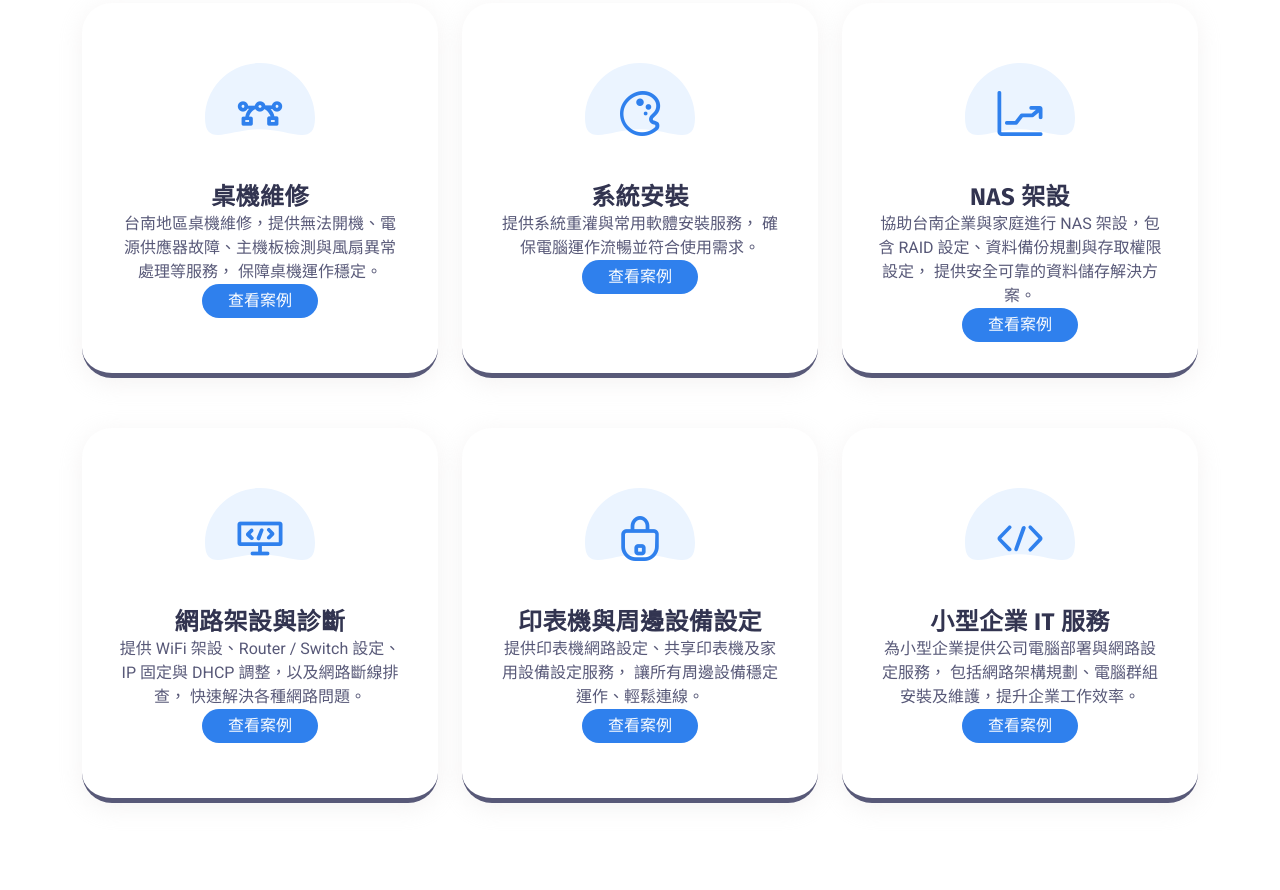
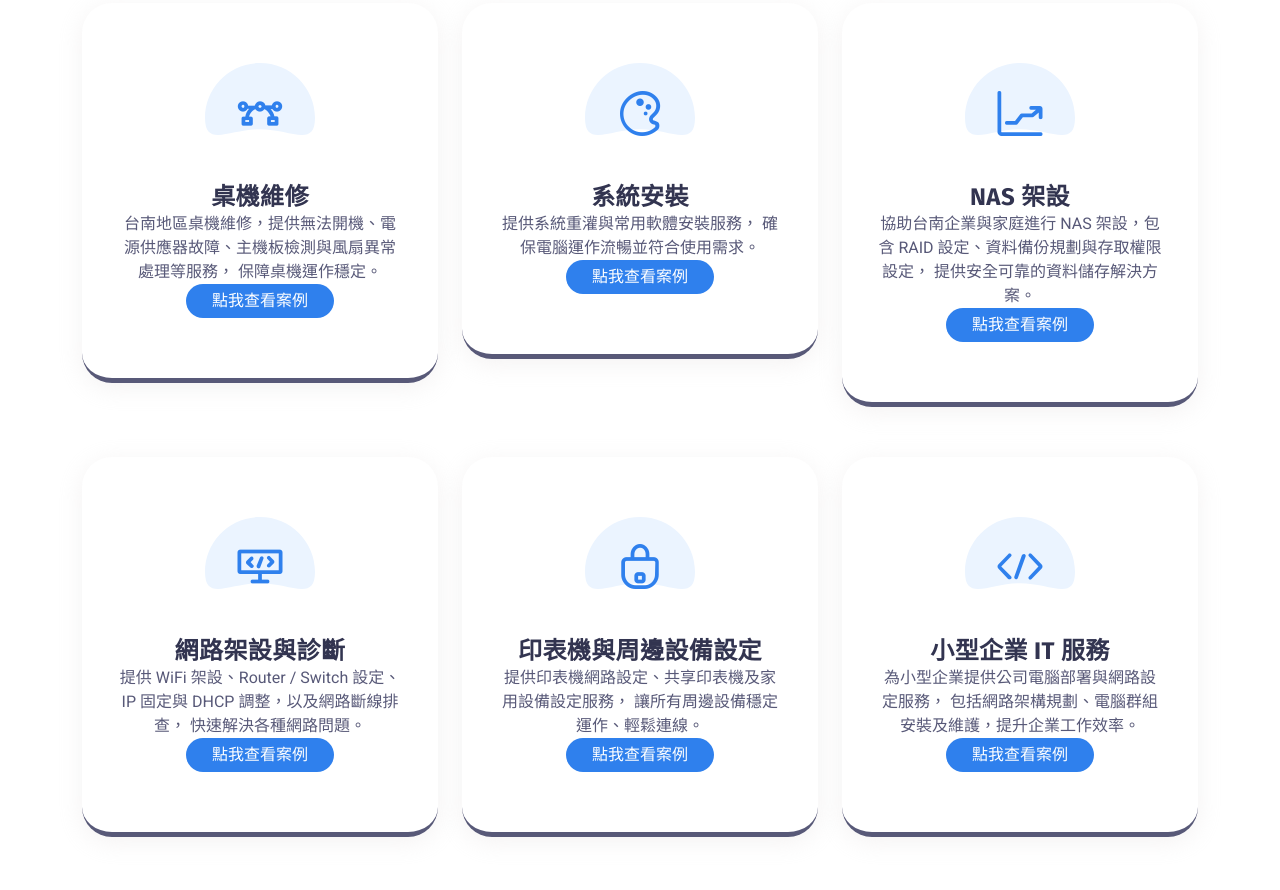
Before and after one commit to pcshih/SpardaIT, a plain HTML site: page index.html in a window 1280 px wide. Shown: the part 1098-1988 px from the top of the page. Drawn offline with Linux system fonts and the light colour scheme.

Commit message:
首頁特色服務拿掉高度限制，查看案例變成點我查看案例

```diff
--- a/index.html
+++ b/index.html
@@ -133,13 +133,13 @@
                                 <path d="M110 54.7589C110 85.0014 85.3757 66.2583 55 66.2583C24.6243 66.2583 0 85.0014 0 54.7589C0 24.5164 24.6243 0 55 0C85.3757 0 110 24.5164 110 54.7589Z" fill="#EBF4FF" />
                             </svg>
                         </div>
-                        <div class="content" style="height:130px;">
+                        <div class="content">
                             <h3 class="h5">桌機維修</h3>
                             <p>
                                 台南地區桌機維修，提供無法開機、電源供應器故障、主機板檢測與風扇異常處理等服務，
                                 保障桌機運作穩定。
                             </p>
-                            <p><a href="desktop-repair" class="button button-sm radius-30">查看案例</a></p>
+                            <p><a href="desktop-repair" class="button button-sm radius-30">點我查看案例</a></p>
                         </div>
                     </div>
                 </div>
@@ -151,13 +151,13 @@
                                 <path d="M110 54.7589C110 85.0014 85.3757 66.2583 55 66.2583C24.6243 66.2583 0 85.0014 0 54.7589C0 24.5164 24.6243 0 55 0C85.3757 0 110 24.5164 110 54.7589Z" fill="#EBF4FF" />
                             </svg>
                         </div>
-                        <div class="content" style="height:130px;">
+                        <div class="content">
                             <h3 class="h5">系統安裝</h3>
                             <p>
                                 提供系統重灌與常用軟體安裝服務，
                                 確保電腦運作流暢並符合使用需求。
                             </p>
-                            <p><a href="system-setup" class="button button-sm radius-30">查看案例</a></p>
+                            <p><a href="system-setup" class="button button-sm radius-30">點我查看案例</a></p>
                         </div>
                     </div>
                 </div>
@@ -169,13 +169,13 @@
                                 <path d="M110 54.7589C110 85.0014 85.3757 66.2583 55 66.2583C24.6243 66.2583 0 85.0014 0 54.7589C0 24.5164 24.6243 0 55 0C85.3757 0 110 24.5164 110 54.7589Z" fill="#EBF4FF" />
                             </svg>
                         </div>
-                        <div class="content" style="height:130px;">
+                        <div class="content">
                             <h3 class="h5">NAS 架設</h3>
                             <p>
                                 協助台南企業與家庭進行 NAS 架設，包含 RAID 設定、資料備份規劃與存取權限設定，
                                 提供安全可靠的資料儲存解決方案。
                             </p>
-                            <p><a href="nas-setup" class="button button-sm radius-30">查看案例</a></p>
+                            <p><a href="nas-setup" class="button button-sm radius-30">點我查看案例</a></p>
                         </div>
                     </div>
                 </div>
@@ -187,13 +187,13 @@
                                 <path d="M110 54.7589C110 85.0014 85.3757 66.2583 55 66.2583C24.6243 66.2583 0 85.0014 0 54.7589C0 24.5164 24.6243 0 55 0C85.3757 0 110 24.5164 110 54.7589Z" fill="#EBF4FF" />
                             </svg>
                         </div>
-                        <div class="content" style="height:130px;">
+                        <div class="content">
                             <h3 class="h5">網路架設與診斷</h3>
                             <p>
                                 提供 WiFi 架設、Router / Switch 設定、IP 固定與 DHCP 調整，以及網路斷線排查，
                                 快速解決各種網路問題。
                             </p>
-                            <p><a href="network-setup-and-troubleshooting" class="button button-sm radius-30">查看案例</a></p>
+                            <p><a href="network-setup-and-troubleshooting" class="button button-sm radius-30">點我查看案例</a></p>
                         </div>
                     </div>
                 </div>
@@ -205,13 +205,13 @@
                                 <path d="M110 54.7589C110 85.0014 85.3757 66.2583 55 66.2583C24.6243 66.2583 0 85.0014 0 54.7589C0 24.5164 24.6243 0 55 0C85.3757 0 110 24.5164 110 54.7589Z" fill="#EBF4FF" />
                             </svg>
                         </div>
-                        <div class="content" style="height:130px;">
+                        <div class="content">
                             <h3 class="h5">印表機與周邊設備設定</h3>
                             <p>
                                 提供印表機網路設定、共享印表機及家用設備設定服務，
                                 讓所有周邊設備穩定運作、輕鬆連線。
                             </p>
-                            <p><a href="printer-and-device-setup" class="button button-sm radius-30">查看案例</a></p>
+                            <p><a href="printer-and-device-setup" class="button button-sm radius-30">點我查看案例</a></p>
                         </div>
                     </div>
                 </div>
@@ -223,13 +223,13 @@
                                 <path d="M110 54.7589C110 85.0014 85.3757 66.2583 55 66.2583C24.6243 66.2583 0 85.0014 0 54.7589C0 24.5164 24.6243 0 55 0C85.3757 0 110 24.5164 110 54.7589Z" fill="#EBF4FF" />
                             </svg>
                         </div>
-                        <div class="content" style="height:130px;">
+                        <div class="content">
                             <h3 class="h5">小型企業 IT 服務</h3>
                             <p>
                                 為小型企業提供公司電腦部署與網路設定服務，
                                 包括網路架構規劃、電腦群組安裝及維護，提升企業工作效率。
                             </p>
-                            <p><a href="small-business-it-support" class="button button-sm radius-30">查看案例</a></p>
+                            <p><a href="small-business-it-support" class="button button-sm radius-30">點我查看案例</a></p>
                         </div>
                     </div>
                 </div>
```
Also changed, not shown: desktop-repair/index.html (+3 -3 lines), nas-setup/index.html (+1 -1 lines), network-setup-and-troubleshooting/index.html (+1 -1 lines), printer-and-device-setup/index.html (+1 -1 lines), small-business-it-support/index.html (+1 -1 lines), system-setup/index.html (+1 -1 lines).
